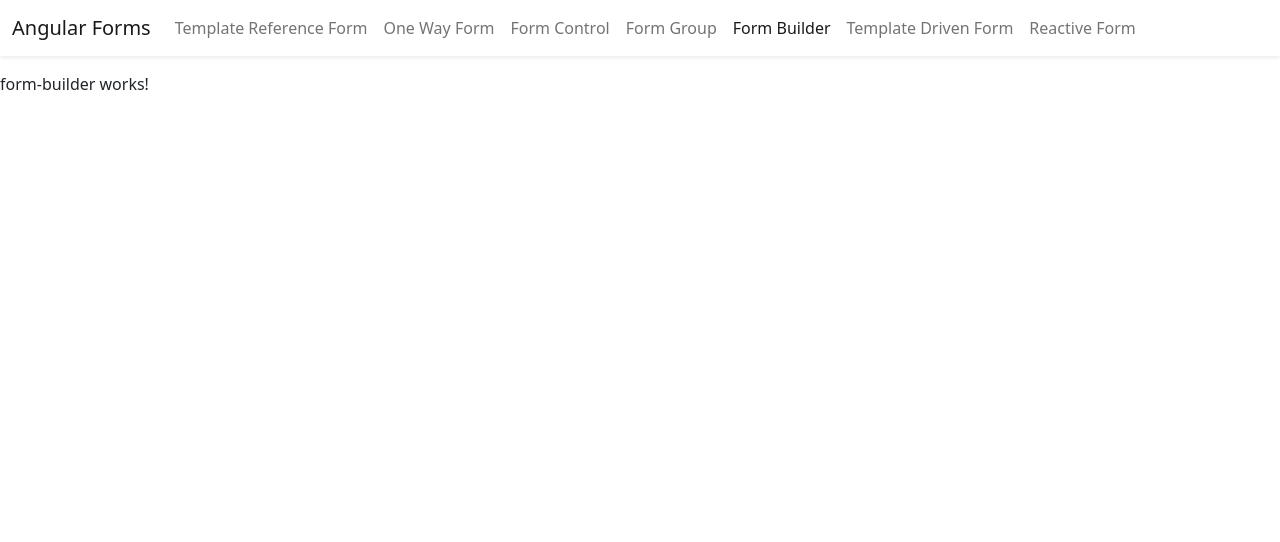
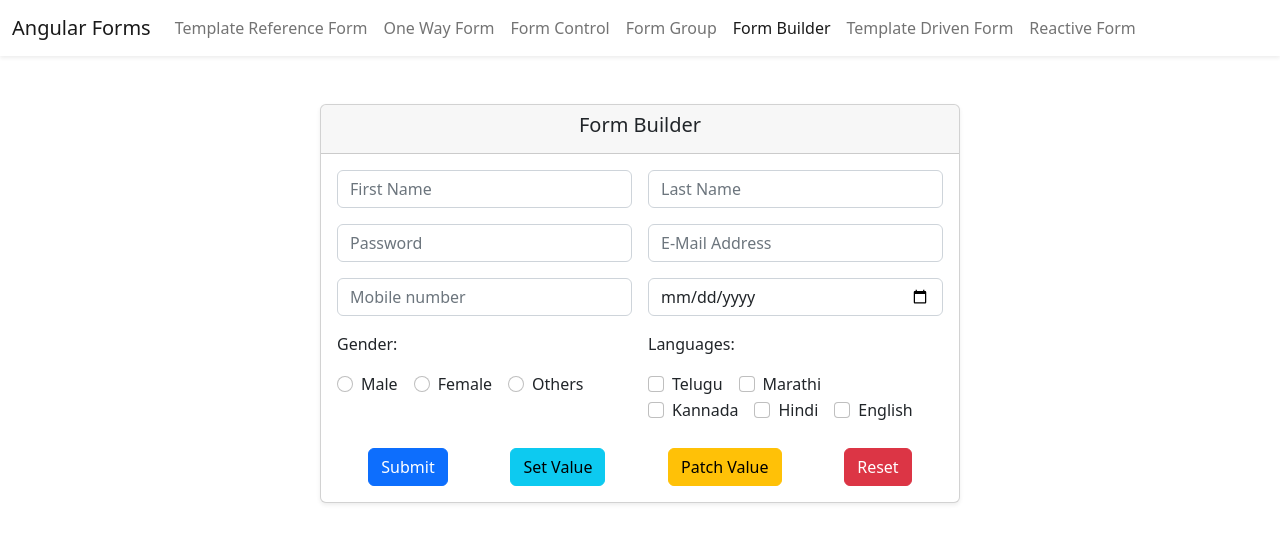
Before and after one commit to adsrikanth11/angular-forms, an Angular app: page /form-builder-form in a window 1280 px wide. Shown: the top 542 px of the page. Built offline with nearby package versions, Linux system fonts and the light colour scheme.

Commit message:
Form Builder

```diff
--- a/src/app/form-builder/form-builder.component.html
+++ b/src/app/form-builder/form-builder.component.html
@@ -1 +1,71 @@
-<p>form-builder works!</p>
+<div class="card w-50 shadow-sm mx-auto mt-5">
+    <div class="card-header">
+        <h5 class="text-center">Form Builder</h5>
+    </div>
+    <div class="card-body">
+        <form [formGroup]="two_way_formbuilder" (ngSubmit)="onSubmit()" class="row g-3">
+            <div class="col-md-6">
+                <input type="text" formControlName="firstname" class="form-control" placeholder="First Name">
+            </div>
+            <div class="col-md-6">
+                <input type="text" formControlName="lastname" class="form-control" placeholder="Last Name">
+            </div>
+            <div class="col-md-6">
+                <input type="password" formControlName="password" class="form-control" placeholder="Password">
+            </div>
+            <div class="col-md-6">
+                <input type="email" formControlName="email" class="form-control" placeholder="E-Mail Address">
+            </div>
+            <div class="col-md-6">
+                <input type="text" formControlName="mobile" class="form-control" placeholder="Mobile number">
+            </div>
+            <div class="col-md-6">
+                <input type="date" formControlName="dob" class="form-control" placeholder="Date Of Birth">
+            </div>
+            <div class="col-md-6">
+                <p>Gender: </p>
+                <div class="form-check form-check-inline">
+                    <input class="form-check-input" type="radio" formControlName="gender" id="male" value="male" required>
+                    <label class="form-check-label" for="male">Male</label>
+                </div>
+                <div class="form-check form-check-inline">
+                    <input class="form-check-input" type="radio" formControlName="gender" id="female" value="female" >
+                    <label class="form-check-label" for="female">Female</label>
+                </div>
+                <div class="form-check form-check-inline">
+                    <input class="form-check-input" type="radio" formControlName="gender" id="others" value="others">
+                    <label class="form-check-label" for="others">Others</label>
+                </div>
+            </div>
+            <div class="col-md-6" formGroupName="languages">
+                <p>Languages: </p>
+                <div class="form-check form-check-inline">
+                    <input type="checkbox" formControlName="Telugu" class="form-check-input" id="Telugu" value="Telugu">
+                    <label class="form-check-label" for="Telugu">Telugu</label>
+                </div>
+                <div class="form-check form-check-inline">
+                    <input type="checkbox" formControlName="Marathi" class="form-check-input" id="Marathi" value="Marathi">
+                    <label class="form-check-label" for="Marathi">Marathi</label>
+                </div>
+                <div class="form-check form-check-inline">
+                    <input type="checkbox" formControlName="Kannada" class="form-check-input" id="Kannada" value="Kannada">
+                    <label class="form-check-label" for="Kannada">Kannada</label>
+                </div>
+                <div class="form-check form-check-inline">
+                    <input type="checkbox" formControlName="Hindi" class="form-check-input" id="Hindi" value="Hindi">
+                    <label class="form-check-label" for="Hindi">Hindi</label>
+                </div>
+                <div class="form-check form-check-inline">
+                    <input type="checkbox" formControlName="English" class="form-check-input" id="English" value="English">
+                    <label class="form-check-label" for="English">English</label>
+                </div>
+            </div>
+            <div class="d-flex justify-content-around mt-4">
+                <button type="submit" class="btn btn-primary">Submit</button>
+                <button type="button" class="btn btn-info" (click)="set_values()">Set Value</button>
+                <button type="button" class="btn btn-warning" (click)="patch_values()">Patch Value</button>
+                <button type="button" class="btn btn-danger"(click)="reset_values()" >Reset</button>
+            </div>
+        </form>
+    </div>
+</div>
--- a/src/app/form-builder/form-builder.component.ts
+++ b/src/app/form-builder/form-builder.component.ts
@@ -1,4 +1,6 @@
 import { Component, OnInit } from '@angular/core';
+import { FormGroup, FormControl, FormBuilder } from '@angular/forms';
+
 
 @Component({
   selector: 'app-form-builder',
@@ -7,9 +9,71 @@ import { Component, OnInit } from '@angular/core';
 })
 export class FormBuilderComponent implements OnInit {
 
-  constructor() { }
+  constructor(private fb: FormBuilder) { }
+
+  // Two way Form-control
+  two_way_formbuilder = this.fb.group({
+    firstname: [''],
+    lastname: [''],
+    password: [''],
+    email: [''],
+    mobile: [''],
+    dob: [''],
+    gender: [''],
+    languages: this.fb.group({
+      Telugu: [''],
+      Marathi: [''],
+      Kannada: [''],
+      Hindi: [''],
+      English: [''],
+    })
+  });
 
   ngOnInit(): void {
+
+  }
+
+  onSubmit() {
+    console.log(this.two_way_formbuilder.value);
+  }
+
+  set_values() {
+    this.two_way_formbuilder.setValue({
+      firstname: 'Ambal Dhage',
+      lastname: 'Srikanth',
+      password: '123456',
+      email: 'srikanth@gmail.com',
+      mobile: '9876543210',
+      dob: '2022-04-05',
+      gender: 'male',
+      languages: {
+        Telugu: 'true',
+        Marathi: 'false',
+        Kannada: 'true',
+        Hindi: 'false',
+        English: 'true',
+      }
+    });
+  }
+
+  patch_values() {
+    this.two_way_formbuilder.patchValue({
+      firstname: 'Ambal Dhage',
+      lastname: 'Srikanth',
+      dob: '2022-04-05',
+      gender: 'male',
+      languages: {
+        Telugu: 'true',
+        Marathi: 'false',
+        Kannada: 'true',
+        Hindi: 'false',
+        English: 'true',
+      }
+    });
+  }
+
+  reset_values() {
+    this.two_way_formbuilder.reset();
   }
 
 }
--- a/src/app/reactive-form/reactive-form.component.html
+++ b/src/app/reactive-form/reactive-form.component.html
@@ -1,8 +1,6 @@
-<h2 class="text-center mt-3">Reactive Form - Form Control</h2>
-<hr>
-<div class="card mx-auto w-50 shadow">
+<div class="card w-50 shadow-sm mx-auto mt-5">
     <div class="card-header">
-        <h3 class="text-center">Form Group/Builder</h3>
+        <h5 class="text-center">Reactive Form</h5>
     </div>
     <div class="card-body">
         <form [formGroup]="myforms" (ngSubmit)="onSubmit()">
--- a/src/app/template-driven-form/template-driven-form.component.html
+++ b/src/app/template-driven-form/template-driven-form.component.html
@@ -1,7 +1,7 @@
-<div class="container">
-    <h2 class="text-center mt-3">Template Driven Forms</h2>
-    <hr>
-    <div class="card w-50 shadow-sm border-0 mx-auto">
+<div class="card w-50 shadow-sm mx-auto mt-5">
+    <div class="card-header">
+        <h5 class="text-center">Template Driven Forms</h5>
+    </div>
     <div class="card-body">
         <form #templateform="ngForm" (submit)="add(templateform)">
             <div class="mb-3">
@@ -48,4 +48,3 @@
         </form>
     </div>
 </div>
-</div>
```
Lines whose indentation alone changed are shown as unchanged.
